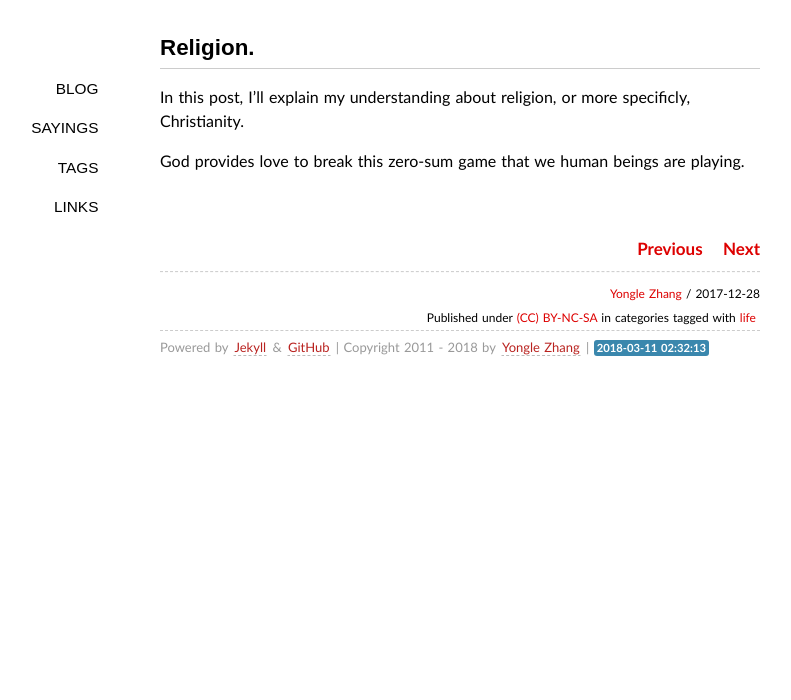
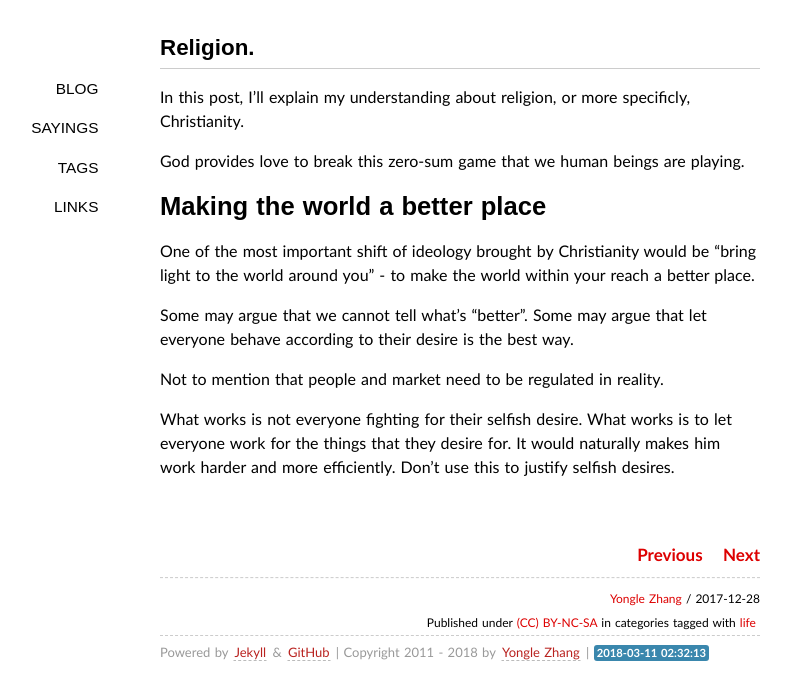
Before and after one commit to zagol/yonglezh.github.io, a Jekyll site: the page built from _posts/2017-12-28-religion.markdown, in a window 1280 px wide. Shown: the top 700 px of the page, without its empty margins (180-971 px from the left). Built offline with Jekyll 4.4.1, drawn with Linux system fonts in a browser that asks for light colours; some web fonts are replaced; comment, search, counter and statistics services are not loaded.

Commit message:
added some notes

```diff
--- a/_posts/2017-03-19-fact-and-interpretation.markdown
+++ b/_posts/2017-03-19-fact-and-interpretation.markdown
@@ -34,7 +34,7 @@ There are 3 questions to answer in order to clarify step one.
 
 ### What is _phenomenon_?
 
-Epistemology.
+Epistemology. Facts.
 
 ### What is _observation_?
 
--- a/_posts/2017-12-28-religion.markdown
+++ b/_posts/2017-12-28-religion.markdown
@@ -8,3 +8,14 @@ comments: no
 In this post, I'll explain my understanding about religion, or more specificly, Christianity.
 
 God provides love to break this zero-sum game that we human beings are playing.
+
+
+# Making the world a better place
+
+One of the most important shift of ideology brought by Christianity would be "bring light to the world around you" - to make the world within your reach a better place.
+
+Some may argue that we cannot tell what's "better". Some may argue that let everyone behave according to their desire is the best way.
+
+Not to mention that people and market need to be regulated in reality.
+
+What works is not everyone fighting for their selfish desire. What works is to let everyone work for the things that they desire for. It would naturally makes him work harder and more efficiently. Don't use this to justify selfish desires.
```
